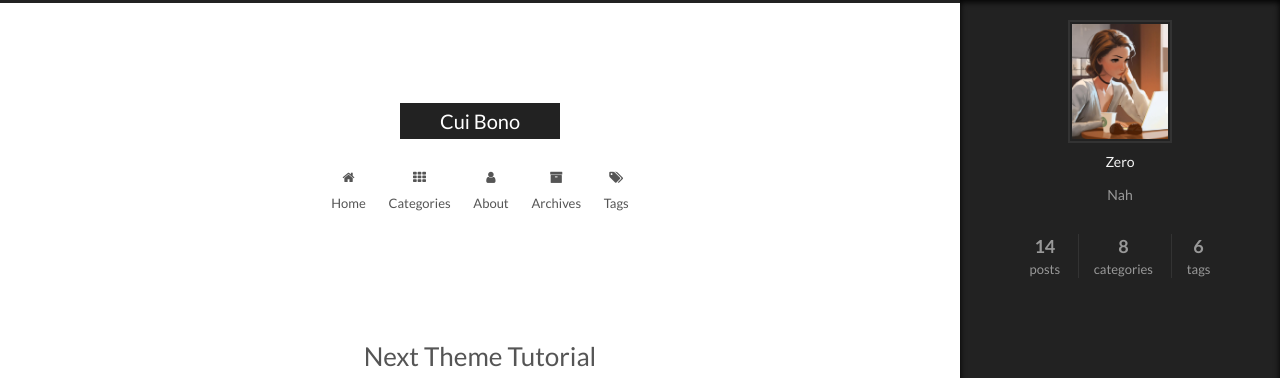
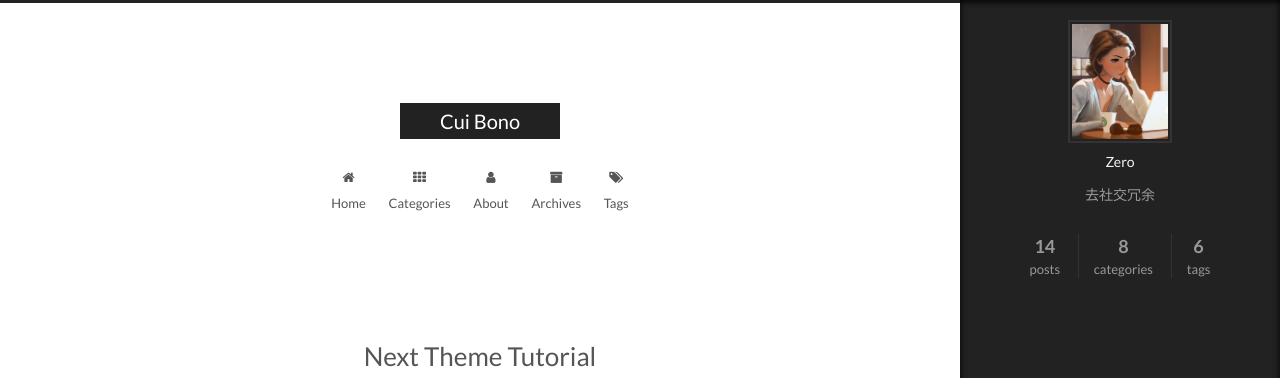
Before and after one commit to acq7line/acq7line.github.io, a Jekyll site: the page built from index.html, in a window 1280 px wide. Shown: the top 378 px of the page. Built offline with Jekyll 4.4.1, drawn with Linux system fonts in a browser that asks for light colours; emoji names are drawn with the system emoji font; the list of posts is cut into pages by our own code.

Commit message:
Update _config.yml

```diff
--- a/_config.yml
+++ b/_config.yml
@@ -6,7 +6,7 @@
 # Site
 title: Cui Bono
 subtitle:
-description: Nah
+description: 去社交冗余
 author: Zero
 # Support language: de, en, fr-FR, id, ja, ko, pt-BR, pt, ru, zh-Hans, zh-hk, zh-tw
 language: en
```
